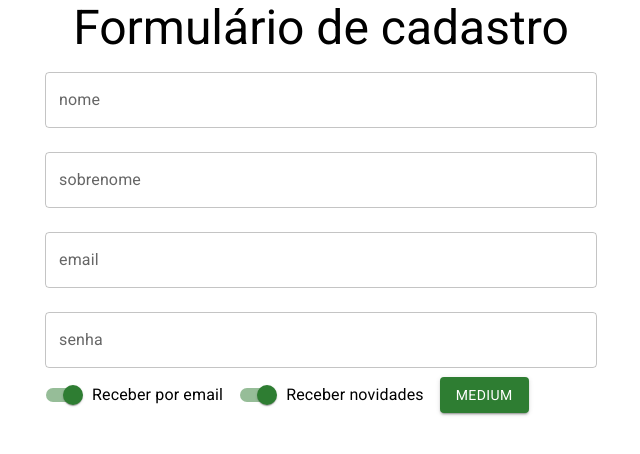
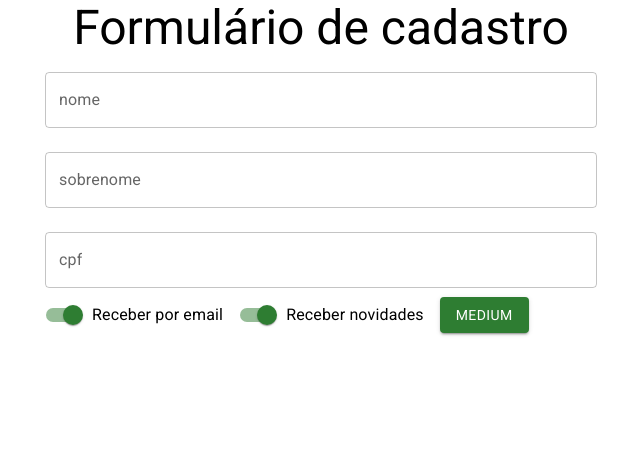
Before and after one commit to Rian-Macedo-Egestao/react-function-component, a React (Create React App) app in the folder my-app/: page / in a window 1280 px wide. Shown: the top 454 px of the page, without its empty margins (319-959 px from the left). Built offline with nearby package versions, Linux system fonts and the light colour scheme.

Commit message:
criado funcoes de validacao e submit

```diff
--- a/my-app/src/App.js
+++ b/my-app/src/App.js
@@ -1,17 +1,33 @@
 import './App.css';
+import { Component } from 'react';
 import FormularioCadastro from './components/FormularioCadastro/FormularioCadastro';
 import {Container} from '@mui/material';
 import Typography from '@mui/material/Typography';
 import "@fontsource/roboto"
 
-function App() {
+class App extends Component{
+  render(){
     return (
       <div>
         <Container maxWidth="sm">
           <Typography color="" variant="h3" align="center">Formulário de cadastro</Typography>
-        <FormularioCadastro/>
+          <FormularioCadastro enviar={onSubmit} validar={validarCpf}/>
         </Container>
       </div>
     );
   }
+}
+
+function onSubmit(dados) {
+  console.log(dados)
+}
+
+function validarCpf(cpf){
+  if(cpf.length !== 11){
+    return {valido:false, texto:"o cpf deve ter 11 digitos"}
+  }
+  else {
+    return {valido:true, texto:""}
+  }
+}
 export default App;
--- a/my-app/src/components/FormularioCadastro/FormularioCadastro.jsx
+++ b/my-app/src/components/FormularioCadastro/FormularioCadastro.jsx
@@ -1,21 +1,74 @@
-import React  from "react";
+import React, {useState} from "react";
 import { TextField } from "@mui/material/"
 import {Button} from "@mui/material/"
 import FormControlLabel from "@mui/material/FormControlLabel";
 import Switch from "@mui/material/Switch";
 
-function FormularioCadastro(){
-    let nome = "";
+function FormularioCadastro({enviar, validar}){
+    const [nome, setNome] = useState("")
+    const [sobrenome, setSobrenome] = useState("")
+    const [cpf, setCpf] = useState("")
+    const [promocoes, setPromocoes] = useState(true)
+    const [noticias, setNoticias] = useState(true)
+    const [error, setError] = useState({cpf:{valido:true, texto:""}})
 
     return (
-        <form>
-            <TextField id="nome" onChange={(event)=>{console.log(event.target.value)}} label="nome" variant="outlined" fullWidth margin="normal"/>
-            <TextField id="sobrenome" label="sobrenome" variant="outlined" fullWidth margin="normal"/>
-            <TextField id="mail" label="email" variant="outlined" fullWidth margin="normal"/>
-            <TextField id="senha" label="senha" variant="outlined" fullWidth margin="normal"/>
-            <FormControlLabel control={<Switch color="success" defaultChecked  name="mailBox" />}label="Receber por email"/>
-            <FormControlLabel control={<Switch color="success" defaultChecked  name="novidadesBox" />}label="Receber novidades"/>
-            <Button  color="success" variant="contained" size="medium">Medium</Button>
+        <form
+        onSubmit={(event)=> {
+            event.preventDefault();
+            enviar({nome, sobrenome, cpf, promocoes, noticias});
+        }}
+        >
+            <TextField id="nome"
+                value={nome}
+                onChange={(event)=>{
+                    setNome(event.target.value);
+                    }}
+
+                label="nome" variant="outlined" fullWidth margin="normal"/>
+            <TextField id="sobrenome"
+                value={sobrenome}
+                onChange={(event)=>{
+                        setSobrenome(event.target.value);
+                    }}
+                label="sobrenome" variant="outlined" fullWidth margin="normal"/>
+
+            <TextField id="cpf"
+                value={cpf}
+                onChange={(event)=>{
+                    setCpf(event.target.value);
+                    }}
+                onFocus={(event) =>
+                    setError({cpf:{valido:true, texto:""}})
+                }
+                onBlur={(event) => {
+                    const valido = validar(event.target.value);
+                    setError({cpf:valido});
+                }
+                }
+                error={!error.cpf.valido}
+                helperText={error.cpf.texto}
+                label="cpf"
+                variant="outlined"
+                fullWidth
+                margin="normal"/>
+
+            <FormControlLabel control={<Switch
+            checked={promocoes}
+            onChange={(event)=> {
+                setPromocoes(event.target.checked);
+            }}
+            color="success"  name="mailBox" />}label="Receber por email"/>
+
+            <FormControlLabel control={<Switch
+            checked={noticias}
+            onChange={(event)=> {
+                setNoticias(event.target.checked);
+
+            }}
+            color="success"  name="novidadesBox" />}label="Receber novidades"/>
+
+            <Button type="submit" color="success" variant="contained" size="medium">Medium</Button>
 
         </form>
     );
```
Lines whose indentation alone changed are shown as unchanged.
